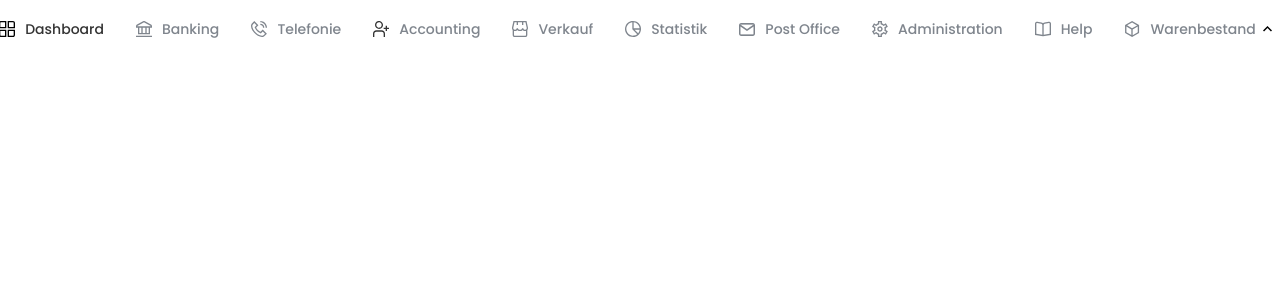
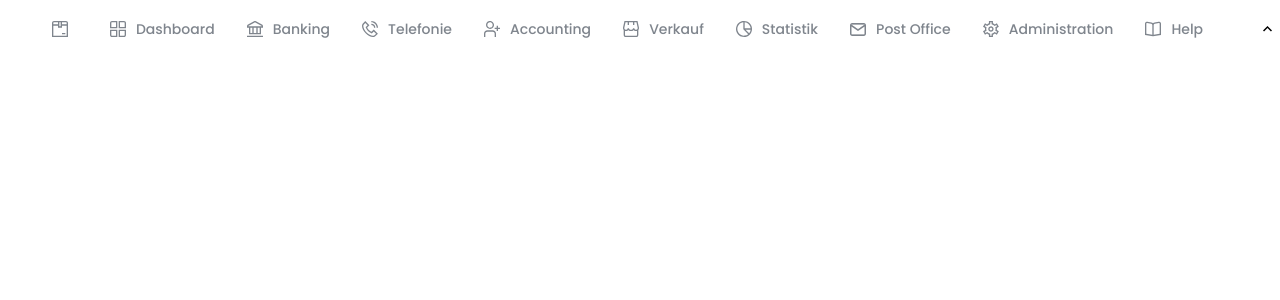
Before and after one commit to Skoulskiy/react_tabs_component, a React (Vite) app: page / in a window 1280 px wide. Shown: the top 300 px of the page. Built offline with nearby package versions, Linux system fonts and the light colour scheme.

Commit message:
fixes: added main Tab and fixes accountings and dashoabrd icons

```diff
--- a/src/App.tsx
+++ b/src/App.tsx
@@ -8,19 +8,20 @@ import { useTabs } from './components/hooks/useTabs';
 const getIcon = (label: string) => `/icons/${label.toLowerCase().replace(/\s+/g, '-')}.svg`;
 
 const initialTabs: TabInterface[] = [
-  { id: 1, label: 'Dashboard', url: '/dashboard', icon: getIcon('Dashboard'), isPinned: false },
-  { id: 2, label: 'Banking', url: '/banking', icon: getIcon('Banking'), isPinned: false },
-  { id: 3, label: 'Telefonie', url: '/telefonie', icon: getIcon('Telefonie'), isPinned: false },
-  { id: 4, label: 'Accounting', url: '/accounting', icon: getIcon('Accounting'), isPinned: false },
-  { id: 5, label: 'Verkauf', url: '/verkauf', icon: getIcon('Verkauf'), isPinned: false },
-  { id: 6, label: 'Statistik', url: '/statistik', icon: getIcon('Statistik'), isPinned: false },
-  { id: 7, label: 'Post Office', url: '/post', icon: getIcon('Post'), isPinned: false },
-  { id: 8, label: 'Administration', url: '/administration', icon: getIcon('Administration'), isPinned: false },
-  { id: 9, label: 'Help', url: '/help', icon: getIcon('Help'), isPinned: false },
-  { id: 10, label: 'Warenbestand', url: '/warenbestand', icon: getIcon('Warenbestand'), isPinned: false },
-  { id: 11, label: 'Auswahllisten', url: '/auswahllisten', icon: getIcon('Auswahllisten'), isPinned: false },
-  { id: 12, label: 'Einkauf', url: '/einkauf', icon: getIcon('Einkauf'), isPinned: false },
-  { id: 13, label: 'Rechn', url: '/rechn', icon: getIcon('Rechn'), isPinned: false },
+  { id: 1, label: ' ', url: '/main', icon: getIcon('Main'), isPinned: false },
+  { id: 2, label: 'Dashboard', url: '/dashboard', icon: getIcon('Dashboard'), isPinned: false },
+  { id: 3, label: 'Banking', url: '/banking', icon: getIcon('Banking'), isPinned: false },
+  { id: 4, label: 'Telefonie', url: '/telefonie', icon: getIcon('Telefonie'), isPinned: false },
+  { id: 5, label: 'Accounting', url: '/accounting', icon: getIcon('Accounting'), isPinned: false },
+  { id: 6, label: 'Verkauf', url: '/verkauf', icon: getIcon('Verkauf'), isPinned: false },
+  { id: 7, label: 'Statistik', url: '/statistik', icon: getIcon('Statistik'), isPinned: false },
+  { id: 8, label: 'Post Office', url: '/post', icon: getIcon('Post'), isPinned: false },
+  { id: 9, label: 'Administration', url: '/administration', icon: getIcon('Administration'), isPinned: false },
+  { id: 10, label: 'Help', url: '/help', icon: getIcon('Help'), isPinned: false },
+  { id: 11, label: 'Warenbestand', url: '/warenbestand', icon: getIcon('Warenbestand'), isPinned: false },
+  { id: 12, label: 'Auswahllisten', url: '/auswahllisten', icon: getIcon('Auswahllisten'), isPinned: false },
+  { id: 13, label: 'Einkauf', url: '/einkauf', icon: getIcon('Einkauf'), isPinned: false },
+  { id: 14, label: 'Rechn', url: '/rechn', icon: getIcon('Rechn'), isPinned: false },
 ]
 
 function App() {
```
Also changed, not shown: public/icons/accounting.svg, public/icons/dashboard.svg.
